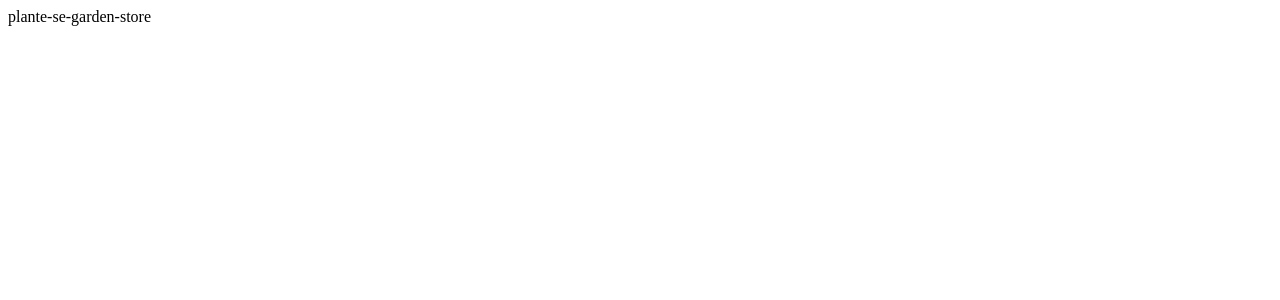
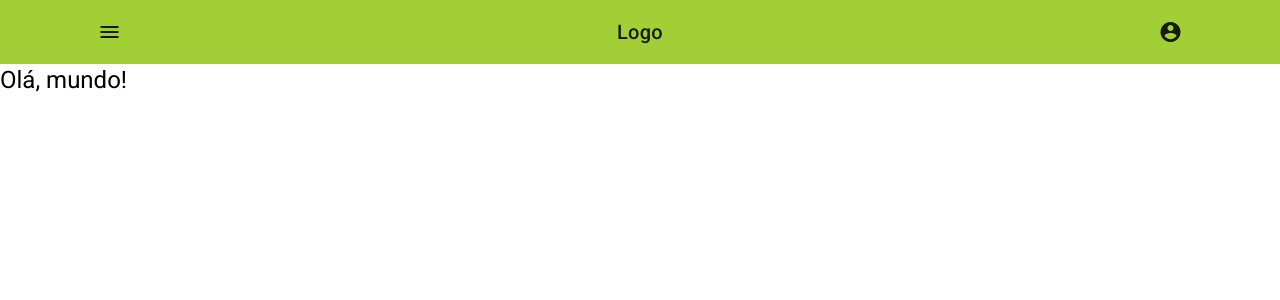
Before and after one commit to yagocdj/sistema-plante-se-garden-store, an Angular app: page / in a window 1280 px wide. Shown: the top 300 px of the page. Built offline with nearby package versions, Linux system fonts and the light colour scheme.

Commit message:
add the layout module and a menu component to this module; using the created menu by calling it on the app component's template

```diff
--- a/angular.json
+++ b/angular.json
@@ -30,6 +30,7 @@
               "src/assets"
             ],
             "styles": [
+              "@angular/material/prebuilt-themes/indigo-pink.css",
               "src/styles.scss"
             ],
             "scripts": []
@@ -93,6 +94,7 @@
               "src/assets"
             ],
             "styles": [
+              "@angular/material/prebuilt-themes/indigo-pink.css",
               "src/styles.scss"
             ],
             "scripts": []
--- a/package.json
+++ b/package.json
@@ -11,10 +11,13 @@
   "private": true,
   "dependencies": {
     "@angular/animations": "^16.2.0",
+    "@angular/cdk": "^16.2.11",
     "@angular/common": "^16.2.0",
     "@angular/compiler": "^16.2.0",
     "@angular/core": "^16.2.0",
+    "@angular/flex-layout": "^15.0.0-beta.42",
     "@angular/forms": "^16.2.0",
+    "@angular/material": "^16.2.11",
     "@angular/platform-browser": "^16.2.0",
     "@angular/platform-browser-dynamic": "^16.2.0",
     "@angular/router": "^16.2.0",
--- a/src/app/app.component.html
+++ b/src/app/app.component.html
@@ -1 +1,2 @@
-{{title}}
+<app-menu></app-menu>
+<h1>{{title}}</h1>
--- a/src/app/app.component.ts
+++ b/src/app/app.component.ts
@@ -8,7 +8,7 @@ import { Cliente } from './shared/model/cliente';
   styleUrls: ['./app.component.scss']
 })
 export class AppComponent {
-  title = 'plante-se-garden-store';
+  title = 'Olá, mundo!';
 
   constructor(private clienteService: ClienteService) {
     console.log('\nListar todos os clientes:');
--- /dev/null
+++ b/src/app/layout/menu/menu.component.html
@@ -0,0 +1,13 @@
+<mat-toolbar class="bg-sl-green">
+  <mat-toolbar-row>
+    <button mat-icon-button class="flex-button" aria-label="Example icon-button with menu icon"
+     fxFlex="15">
+      <mat-icon>menu</mat-icon>
+    </button>
+    <span fxFlex="70" id="logo-container">Logo</span>
+    <button mat-icon-button class="flex-button" aria-label="Example icon-button with share icon"
+     fxFlex="15">
+      <mat-icon>account_circle</mat-icon>
+    </button>
+  </mat-toolbar-row>
+</mat-toolbar>
--- /dev/null
+++ b/src/app/layout/menu/menu.component.scss
@@ -0,0 +1,5 @@
+@import url('../../../styles.scss');
+
+#logo-container {
+    text-align: center;
+}
--- a/src/index.html
+++ b/src/index.html
@@ -6,8 +6,11 @@
   <base href="/">
   <meta name="viewport" content="width=device-width, initial-scale=1">
   <link rel="icon" type="image/x-icon" href="favicon.ico">
+  <link rel="preconnect" href="https://fonts.gstatic.com">
+  <link href="https://fonts.googleapis.com/css2?family=Roboto:wght@300;400;500&display=swap" rel="stylesheet">
+  <link href="https://fonts.googleapis.com/icon?family=Material+Icons" rel="stylesheet">
 </head>
-<body>
+<body class="mat-typography">
   <app-root></app-root>
 </body>
 </html>
--- a/src/styles.scss
+++ b/src/styles.scss
@@ -1 +1,21 @@
 /* You can add global styles to this file, and also import other style files */
+
+:root {
+    /* .*-sl-green */
+    --slightly-lighter-green: #A3CF36;
+    /* .*-l-green */
+    --lighter-green: #5CE06A;
+    /* .*-r-green */
+    --regular-green: #11C10E;
+    /* .*-d-green */
+    --dark-green: #31661D;
+    /* .*-b-green */
+    --blueish-green: #33C4A5;
+}
+
+html, body { height: 100%; }
+body { margin: 0; font-family: Roboto, "Helvetica Neue", sans-serif; }
+
+.bg-sl-green {
+    background-color: var(--slightly-lighter-green);
+}
```
Also changed, not shown: src/app/app.module.ts (+13 -10 lines), src/app/layout/layout.module.ts (added, +25 -0 lines), src/app/layout/menu/menu.component.ts (added, +10 -0 lines), 2 other files (tests, documents, lock files or other folders).
